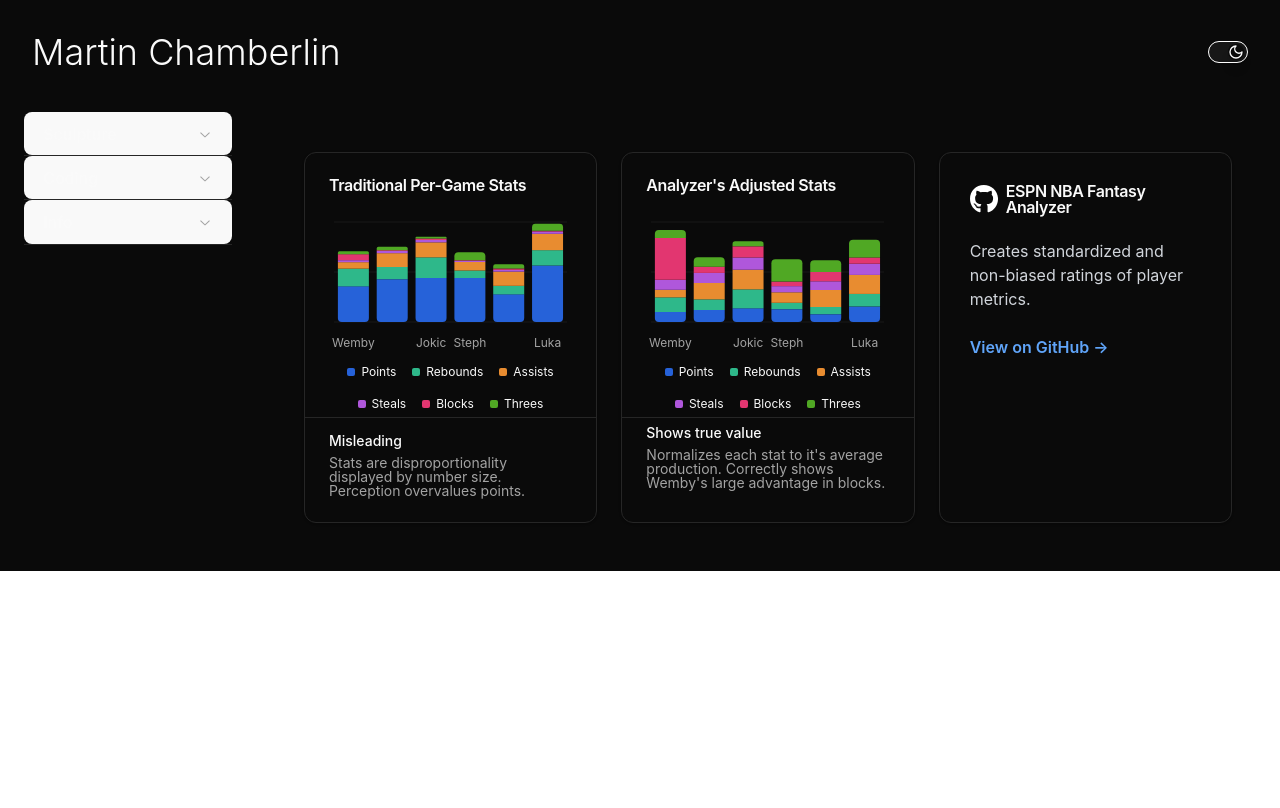
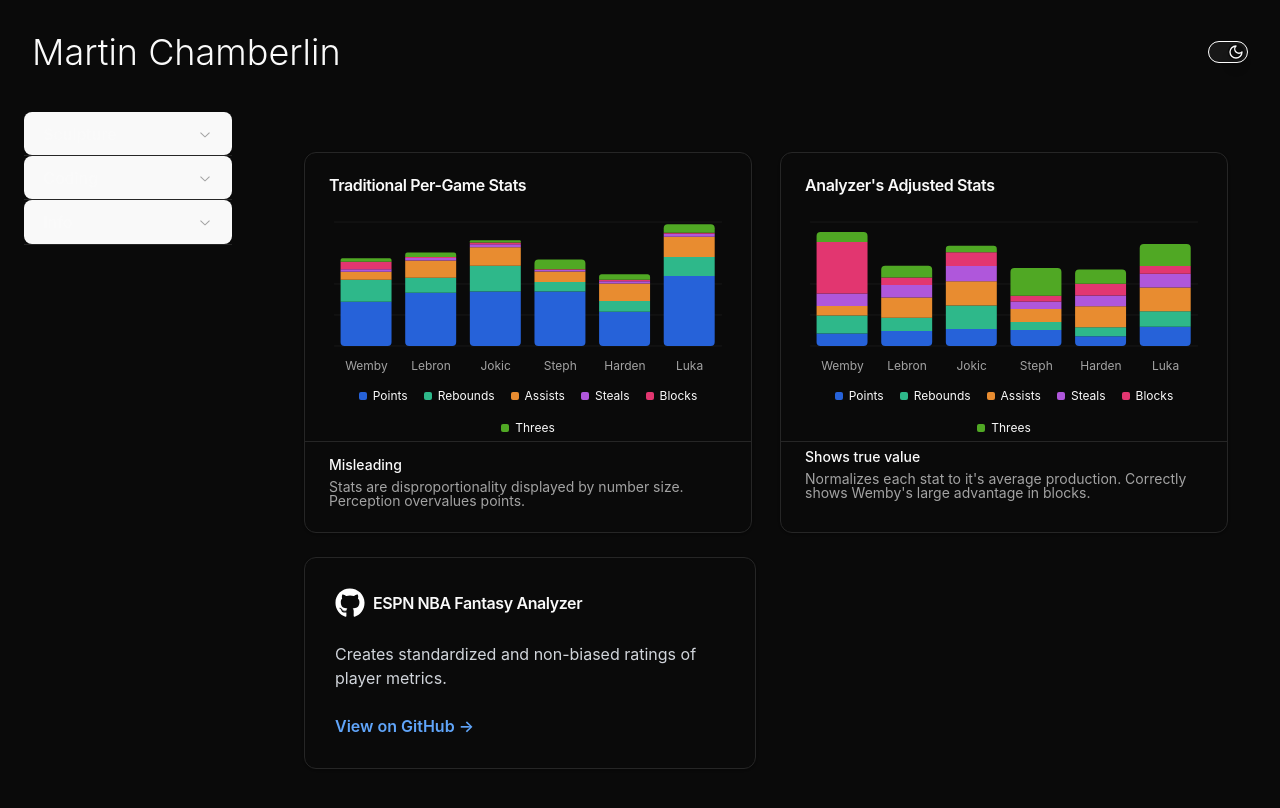
Before and after one commit to martincham/martincham.github.io, a React (Vite) app: page /nba in a window 1280 px wide. Shown: the top 808 px of the page. Built offline with nearby package versions, Linux system fonts and the light colour scheme; what tailwind-hamburgers would draw is missing.

Commit message:
404 update, new resume

```diff
--- a/src/pages/dev/NBA.tsx
+++ b/src/pages/dev/NBA.tsx
@@ -13,7 +13,7 @@ import { NbaChartPG } from "@/charts/NbaChartPG";
 const Nba: React.FC = () => {
   return (
     <div className="mx-auto flex w-full flex-col items-center justify-center gap-6 p-4 sm:p-6 lg:p-8">
-      <div className="grid max-w- gap-6 sm:grid-cols-1 lg:grid-cols-2 xl:grid-cols-3 chart-wrapper">
+      <div className="grid max-w- gap-6 md:grid-cols-1 lg:grid-cols-2  chart-wrapper">
         {/* NBA Chart Cards */}
         <Card className="lg:max-w-md" x-chunk="charts-01-chunk-0">
           <CardHeader>
```
Also changed, not shown: 2 other files (tests, documents, lock files or other folders).
